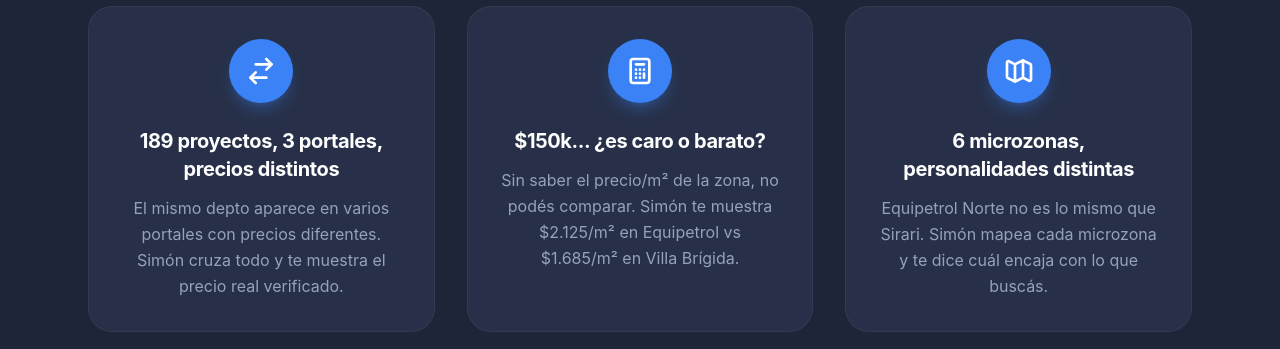
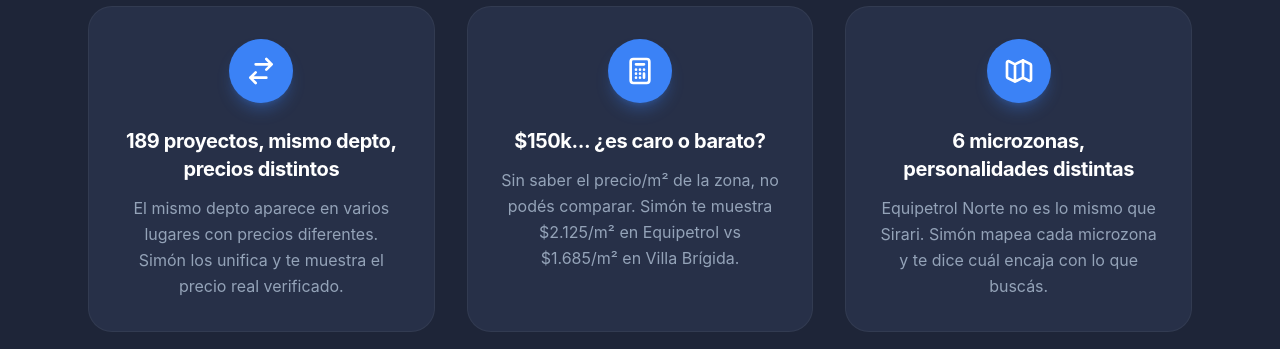
Before and after one commit to luismorigin/sici, a Next.js app in the folder simon-mvp/: page / in a window 1280 px wide. Shown: the part 960-1309 px from the top of the page. Built offline with nearby package versions, Linux system fonts and the light colour scheme; no server answers; the database is empty.

Commit message:
fix(simon): ocultar secret sauce en ProblemSection
"3 portales" → "mismo depto"
"varios portales" → "varios lugares"

Co-Authored-By: Claude Opus 4.5 <noreply@anthropic.com>

```diff
--- a/simon-mvp/src/components/landing/ProblemSection.tsx
+++ b/simon-mvp/src/components/landing/ProblemSection.tsx
@@ -7,8 +7,8 @@ const problems = [
         <path strokeLinecap="round" strokeLinejoin="round" strokeWidth={2} d="M8 7h12m0 0l-4-4m4 4l-4 4m0 6H4m0 0l4 4m-4-4l4-4" />
       </svg>
     ),
-    title: '189 proyectos, 3 portales, precios distintos',
-    description: 'El mismo depto aparece en varios portales con precios diferentes. Simón cruza todo y te muestra el precio real verificado.'
+    title: '189 proyectos, mismo depto, precios distintos',
+    description: 'El mismo depto aparece en varios lugares con precios diferentes. Simón los unifica y te muestra el precio real verificado.'
   },
   {
     icon: (
```
